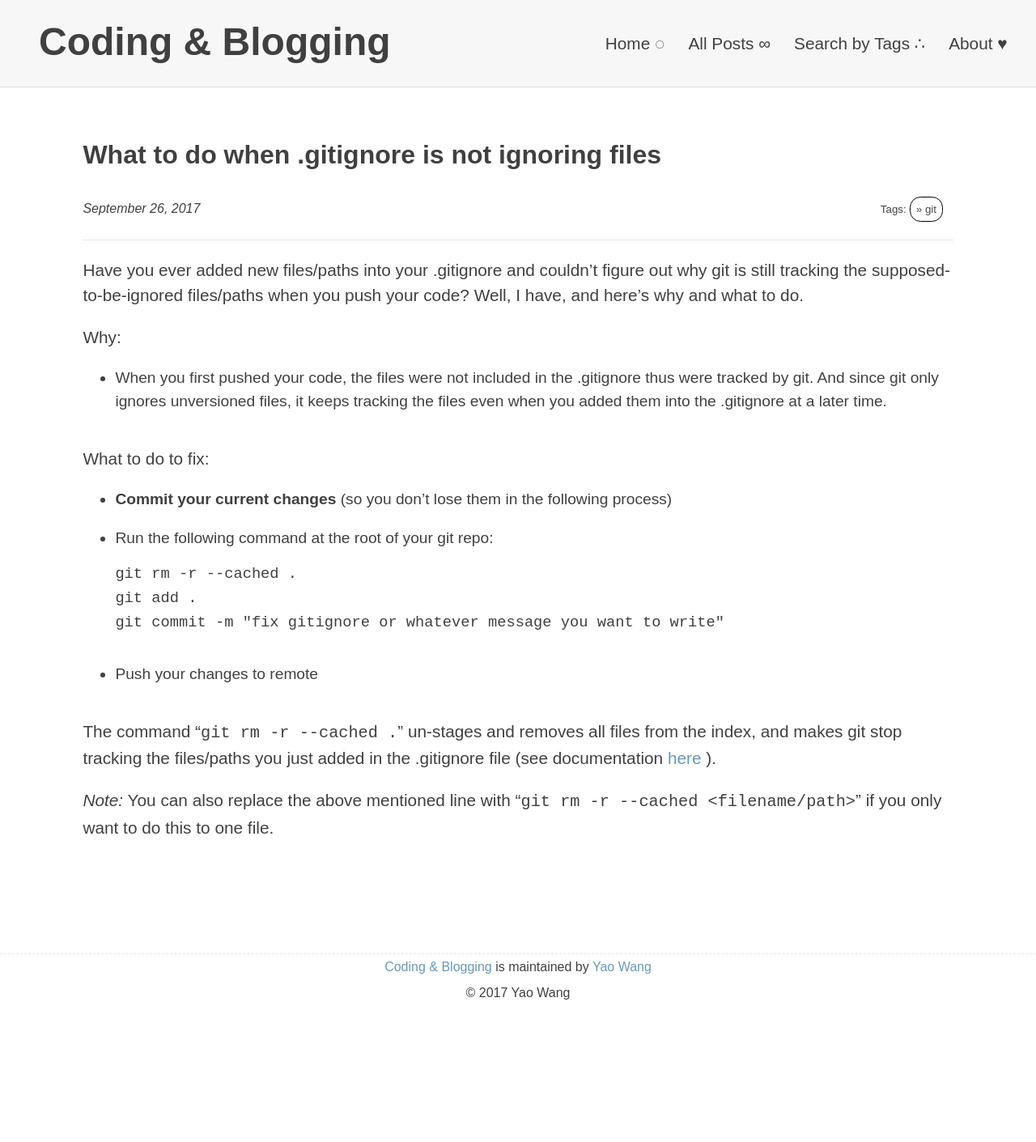
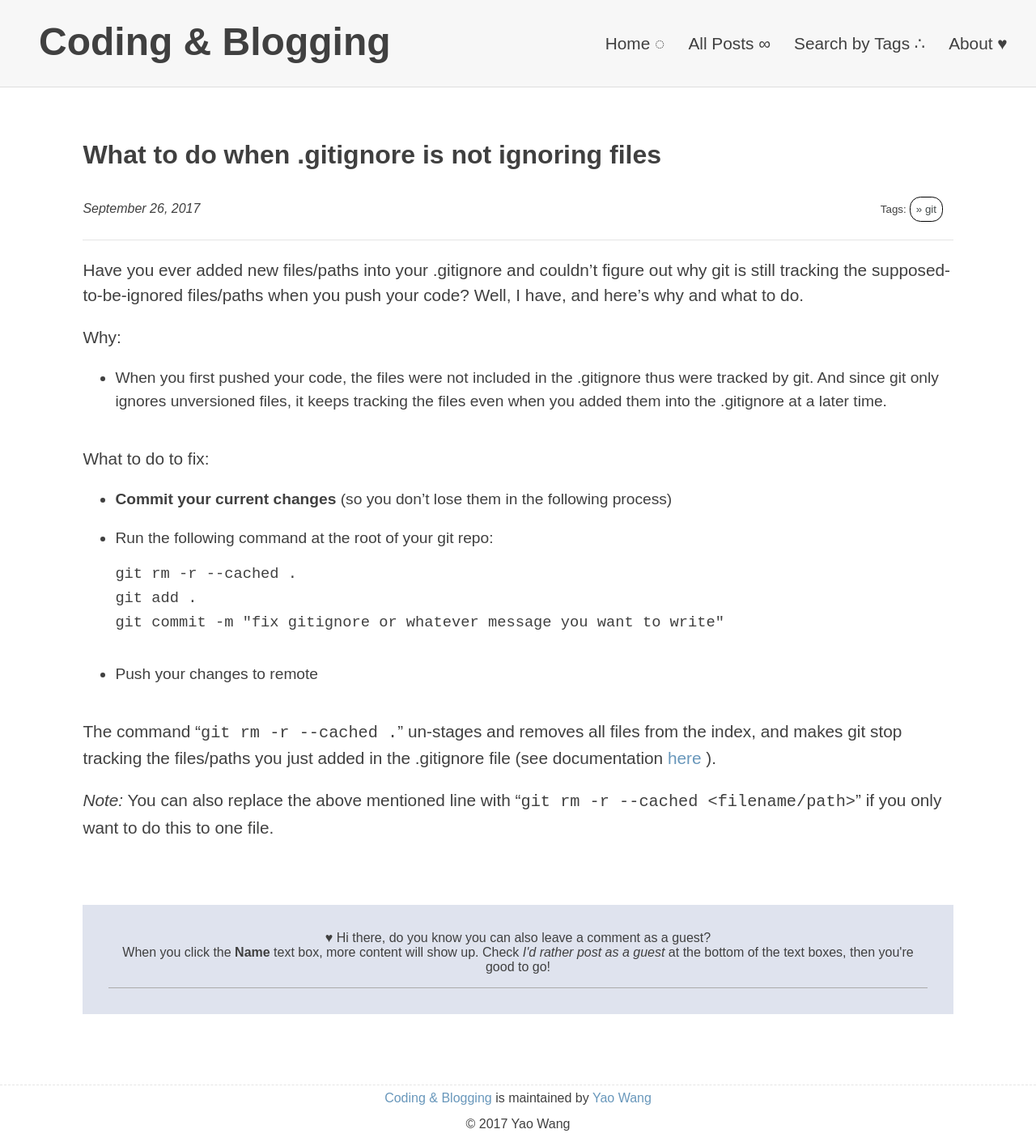
Before and after one commit to superyaooo/Blog, a Jekyll site: the page built from _posts/2017-09-26-gitignore-not-working.md, in a window 1280 px wide. Shown: the whole page at 81% size. Built offline with Jekyll 4.4.1, drawn with Linux system fonts in a browser that asks for light colours; nearby versions of some CDN libraries; comment, search, counter and statistics services are not loaded; before the commit the page ends 1249 px from its top, so only the background shows below that.

Commit message:
add comment as guest tip in comment section

```diff
--- a/_layouts/post.html
+++ b/_layouts/post.html
@@ -19,5 +19,14 @@ layout: default
 {{ content }}
 
 <div id="comment">
+    <div id="comment-note">
+        <div>
+            &hearts; Hi there, do you know you can also leave a comment as a guest?
+        </div>
+        <div>
+            When you click the <strong>Name</strong> text box, more content will show up. Check <em>I'd rather post as a guest</em> at the bottom of the text boxes, then you're good to go!
+        </div>
+    </div>
+
     {% include disqus.html %}
 </div>
--- a/assets/css/style.css
+++ b/assets/css/style.css
@@ -250,7 +250,17 @@ nav > div { width: 50%; }
     padding: .3em;
 }
 
-#comment { padding-top: 2em; }
+#comment {
+    margin-top: 5em;
+    padding: 2em;
+    background-color: #dfe3ee;
+}
+
+#comment-note {
+    padding-bottom: 1em;
+    text-align: center;
+    border-bottom: 1px outset white;
+}
 
 code {
     white-space: pre-wrap;
```
